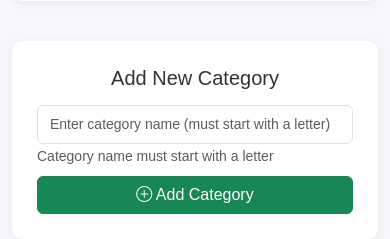
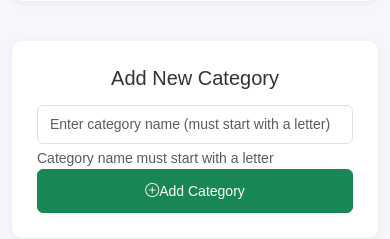
Before and after one commit to hagarmohamed25/BookShop-Website, a Flask app: page /dashboard in a window 390 px wide. Shown: the part 6261-6500 px from the top of the page. Run offline with Flask 3, Linux system fonts and the light colour scheme; the visitor is signed in with stand-in values (Sample User, id 1).

Commit message:
fix "add category" button

```diff
--- a/static/css/dashboard.css
+++ b/static/css/dashboard.css
@@ -296,3 +296,58 @@ body{
     }
 
 }
+
+/* ========== FIX: ADD CATEGORY SAME LINE ========== */
+.add-category-section {
+    background: white;
+    padding: 30px;
+    border-radius: 12px;
+    margin: 60px 0;
+    box-shadow: 0 3px 10px rgba(0, 0, 0, 0.08);
+}
+
+.add-category-form .row {
+    align-items: center;
+}
+
+.add-category-form .form-control {
+    padding: 10px 12px;
+    font-size: 14px;
+}
+
+.add-category-form small {
+    display: block;
+    margin-top: 4px;
+}
+
+.add-category-form .btn {
+    padding: 10px 12px;
+    font-size: 14px;
+    min-height: 46px;
+    display: flex;
+    align-items: center;
+    justify-content: center;
+}
+
+/* ========== RESPONSIVE ========== */
+@media (max-width: 768px) {
+    .add-category-form .row {
+        flex-direction: column;
+    }
+
+    .add-category-form .col-md-8,
+    .add-category-form .col-md-4 {
+        width: 100%;
+        flex: 0 0 100%;
+        max-width: 100%;
+    }
+
+    .add-category-form .col-md-4 {
+        margin-top: 10px;
+    }
+
+    .add-category-form .btn {
+        min-height: 44px;
+        width: 100%;
+    }
+}
--- a/static/css/style.css
+++ b/static/css/style.css
@@ -312,7 +312,7 @@ body {
     padding: 25px;
     border-radius: 10px;
     margin: 30px 0;
-    box-shadow: 0 2px 10px rgba(0, 0, 0, 0.06);
+    box-shadow: 0 2px 10px rgba(0, 0, 0, 0.06)
 }
 
 .add-category-section h3 {
--- a/templates/dashboard.html
+++ b/templates/dashboard.html
@@ -14,6 +14,32 @@
         }
         .add-book-form.show {
             display: block !important;
+        }
+        /* Ensure category form is on same line */
+        .add-category-form .row {
+            align-items: center;
+        }
+        .add-category-form .col-md-8,
+        .add-category-form .col-md-4 {
+            display: flex;
+            flex-direction: column;
+            justify-content: center;
+        }
+        .add-category-form .col-md-4 {
+            padding-top: 4px;
+        }
+        @media (max-width: 768px) {
+            .add-category-form .row {
+                flex-direction: column;
+            }
+            .add-category-form .col-md-8,
+            .add-category-form .col-md-4 {
+                width: 100%;
+                flex: 0 0 100%;
+            }
+            .add-category-form .col-md-4 {
+                padding-top: 8px;
+            }
         }
     </style>
 </head>
@@ -184,8 +210,8 @@
 <section class="add-category-section">
     <h3>Add New Category</h3>
     <form action="{{ url_for('add_category') }}" method="POST" class="add-category-form">
-        <div class="row">
-            <div class="col-md-8">
+        <div class="category-form-row">
+            <div class="category-form-input">
                 <input type="text" class="form-control" name="category_name"
                        placeholder="Enter category name (must start with a letter)"
                        pattern="[A-Za-z].*"
@@ -193,8 +219,8 @@
                        required>
                 <small class="text-muted">Category name must start with a letter</small>
             </div>
-            <div class="col-md-4">
-                <button type="submit" class="btn btn-success w-100"><i class="bi bi-plus-circle"></i> Add Category</button>
+            <div class="category-form-button">
+                <button type="submit" class="btn btn-success"><i class="bi bi-plus-circle"></i> Add Category</button>
             </div>
         </div>
     </form>
```
Lines whose indentation alone changed are shown as unchanged.
